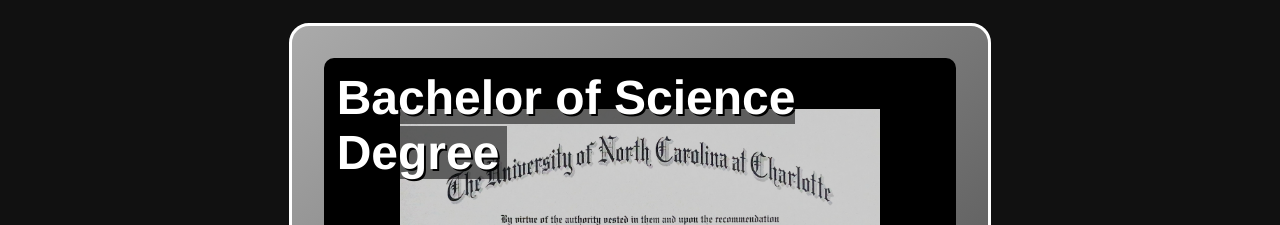
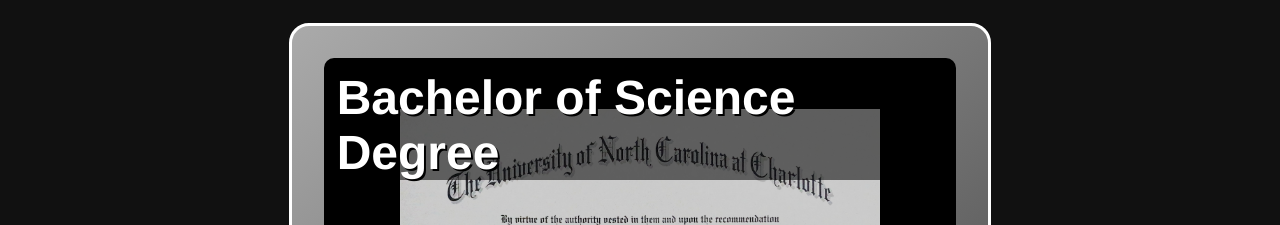
Before and after one commit to JusPSLiu/juspsliu.github.io, a Vue app: page / in a window 1280 px wide. Shown: the part 575-800 px from the top of the page. Built offline with nearby package versions, Linux system fonts and the light colour scheme; a web font is replaced by a local one.

Commit message:
fancier title css

```diff
--- a/public/main.css
+++ b/public/main.css
@@ -21,9 +21,11 @@ header > h1 {margin-bottom:0px}
   color: white;
   font-size:min(6vw, 48px);
   text-align:left;
-  padding-right:8px;
   text-shadow: 2px 2px #000;
   background-color:#0008;
+  display:flex;
+  margin: 0 -2%;
+  padding: 0 2%;
 }
 
 /*Default Anchors*/
```
Also changed, not shown: 1 other file (tests, documents, lock files or other folders).
